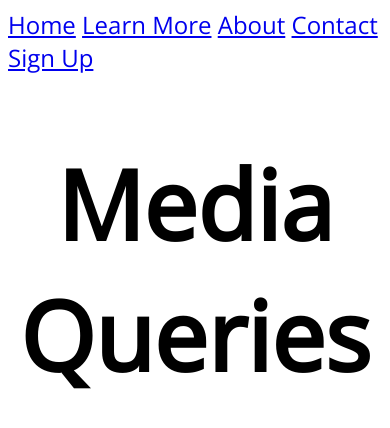
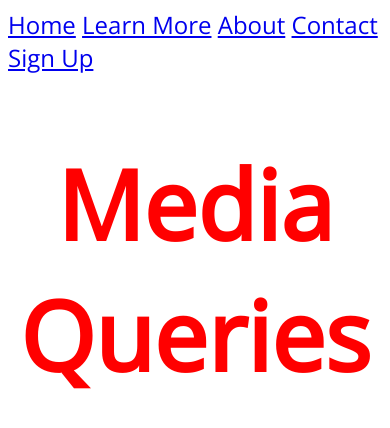
Before and after one commit to craighawki/webdev_bootcamp, a plain HTML site: page Flexbox_And_Responsive/MediaQueries Starter/index.html in a window 390 px wide. Drawn offline with nearby package versions, Linux system fonts and the light colour scheme.

Commit message:
media queries

```diff
--- a/Flexbox_And_Responsive/MediaQueries Starter/app.css
+++ b/Flexbox_And_Responsive/MediaQueries Starter/app.css
@@ -15,3 +15,38 @@ ul,li {
     margin: 0;
     padding: 0;
 }
+
+/* @media (min-width: 600px) and (max-width: 800px){
+    h1 {
+        color: purple;
+    }
+} */
+
+@media (max-width: 2000px){
+    h1 {
+    color: green;
+    }
+}
+@media (max-width: 1500px){
+    h1 {
+    color: yellow;
+    }
+}
+
+@media (max-width: 1000px){
+    h1 {
+    color: orange;
+    }
+}
+
+@media (max-width: 500px){
+    h1 {
+    color: red;
+    }
+}
+
+@media (orientation: landscape) {
+    body {
+        background-color: magenta;
+    }
+}
```
Also changed, not shown: Flexbox_And_Responsive/Flexbox Starter/app.css (+6 -2 lines), 2 other files.
